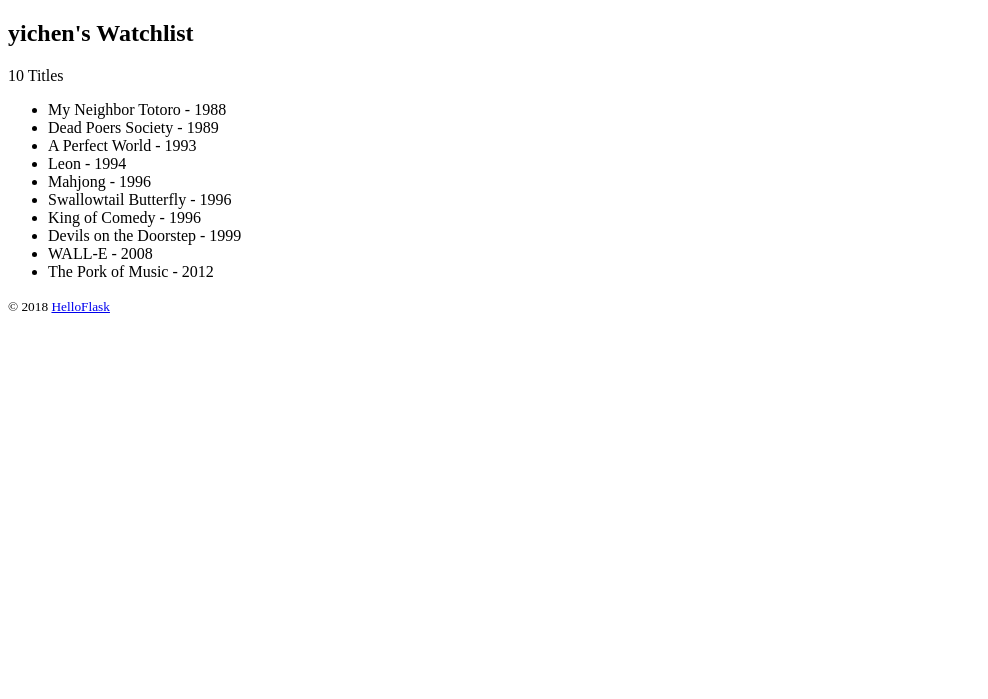
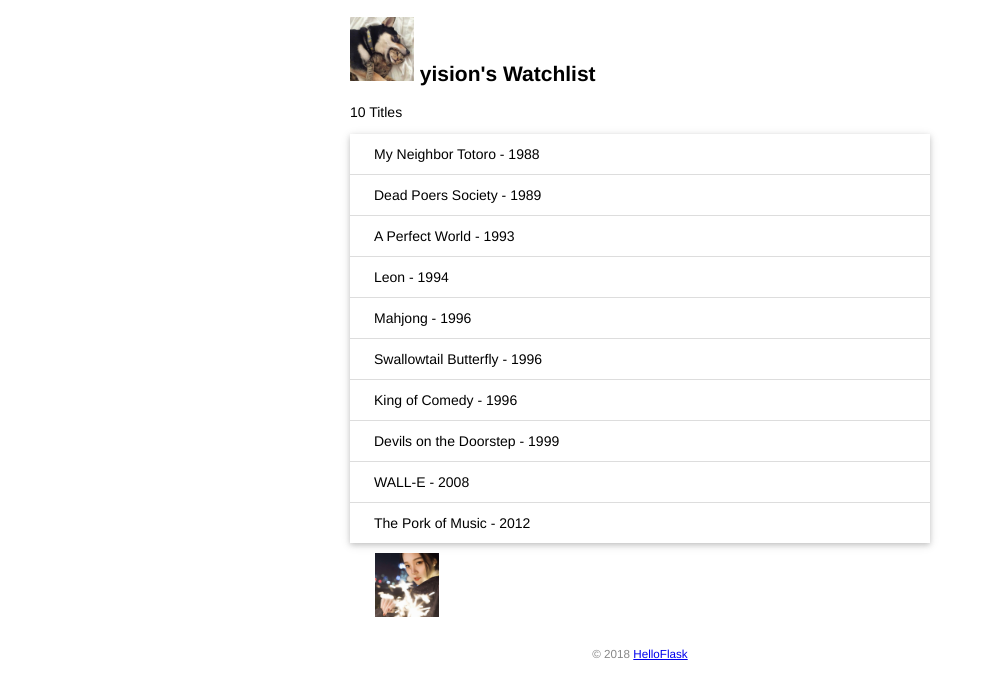
Before and after one commit to yichen97/waatchlist, a Flask app: page / in a window 1280 px wide. Shown: the top 699 px of the page, without its empty margins (0-988 px from the left). Run offline with Flask 2, Linux system fonts and the light colour scheme.

Commit message:
geogle never read the '.css' file twice

```diff
--- a/app.py
+++ b/app.py
@@ -3,7 +3,7 @@ from flask import url_for
 
 app = Flask(__name__)
 
-name = 'yichen'
+name = 'yision'
 movies = [
     {'title': 'My Neighbor Totoro', 'year': '1988'},
     {'title': 'Dead Poers Society', 'year': '1989'},
--- /dev/null
+++ b/static/style.css
@@ -0,0 +1,57 @@
+/* 页面整体 */
+body{
+    margin: auto;
+    max-width:580px;
+    font-size: 14px;
+    font-family: Helvetica, Arial, sans-serif;
+}
+
+#image1{
+    position: relative;
+    left:0px;
+    width:64px;
+    height:64px;
+
+}
+
+#image2{
+    position: relative;
+    left:25px;
+    width:64px;
+    height:64px;
+
+}
+
+/* 脚页 */
+footer{
+    color:#888888;
+    margin-top:15px;
+    text-align:center;
+    padding:10px;
+}
+
+/* 头像 */
+.favicon{
+    width:64px;
+}
+
+.movie-list {
+    list-style-type: none;
+    padding: 0;
+    margin-bottom: 10px;
+    box-shadow: 0px 2px 5px 0 rgba(0, 0, 0, 0.16), 0 2px 10px 0 rgba(0, 0, 0, 0.12);
+    }
+
+
+.movie-list li {
+    padding:12px 24px;
+    border-bottom: 1px solid #dddddd;
+}
+
+.movie-list li:last-child {
+    border-bottom:none;
+}
+
+.movie-list li:hover{
+    background-color: #f8f9fa;
+}
--- a/templates/index.html
+++ b/templates/index.html
@@ -3,18 +3,27 @@
     <!-- 主页模板 -->
 <head>
     <meta charset="UTF-8">
-    <meta name="viewport" content="width=device-width, initial-scale=1.0">
     <title>{{ name }}'s Watchlist</title>
+    <link rel="icon" class = "favicon" href="{{ url_for('static', filename = 'favicon.jpg')}}">
+    <link rel="stylesheet" href="{{ url_for('static', filename = 'style.css')}}", type="text/css">
 </head>
 <body>
-    <h2>{{ name }}'s Watchlist</h2>
+    <h2>
+        <img src="{{ url_for('static', filename='images/dog-cat.jpg')}}" id="image1" alt="猫&狗">
+        {{ name }}'s Watchlist
+    </h2>
     {# 使用 length 过滤器获取 movie 变量的长度 #}
     <p>{{ movies|length}} Titles</p>
-    <ul>
+
+    <ul class = "movie-list">
         {% for movie in movies%} {# 迭代 movies 变量 #}
         <li>{{movie.title}} - {{ movie.year}}</li>  {# 等同于movie['title'] #}
         {% endfor %} {# 使用 endfor 标签结束 for 语句 #}
     </ul>
+
+    <img src="{{ url_for('static', filename='images/girls1.jpg')}}" id ="image2" alt="a girl">
+
+
     <footer>
         <small>&copy; 2018 <a href="http://helloflask.com/tutorial">HelloFlask</a></small>
     </footer>
```
Also changed, not shown: static/favicon.jpg (added), static/images/cat.jpg (added), static/images/dog-cat.jpg (added), static/images/girl4.jpg (added), static/images/girls1.jpg (added), static/images/girls2.jpg (added), static/images/girls3.jpg (added), static/images/pandahead.jpeg (added), static/timg.jpg (renamed from timg.jpg).
